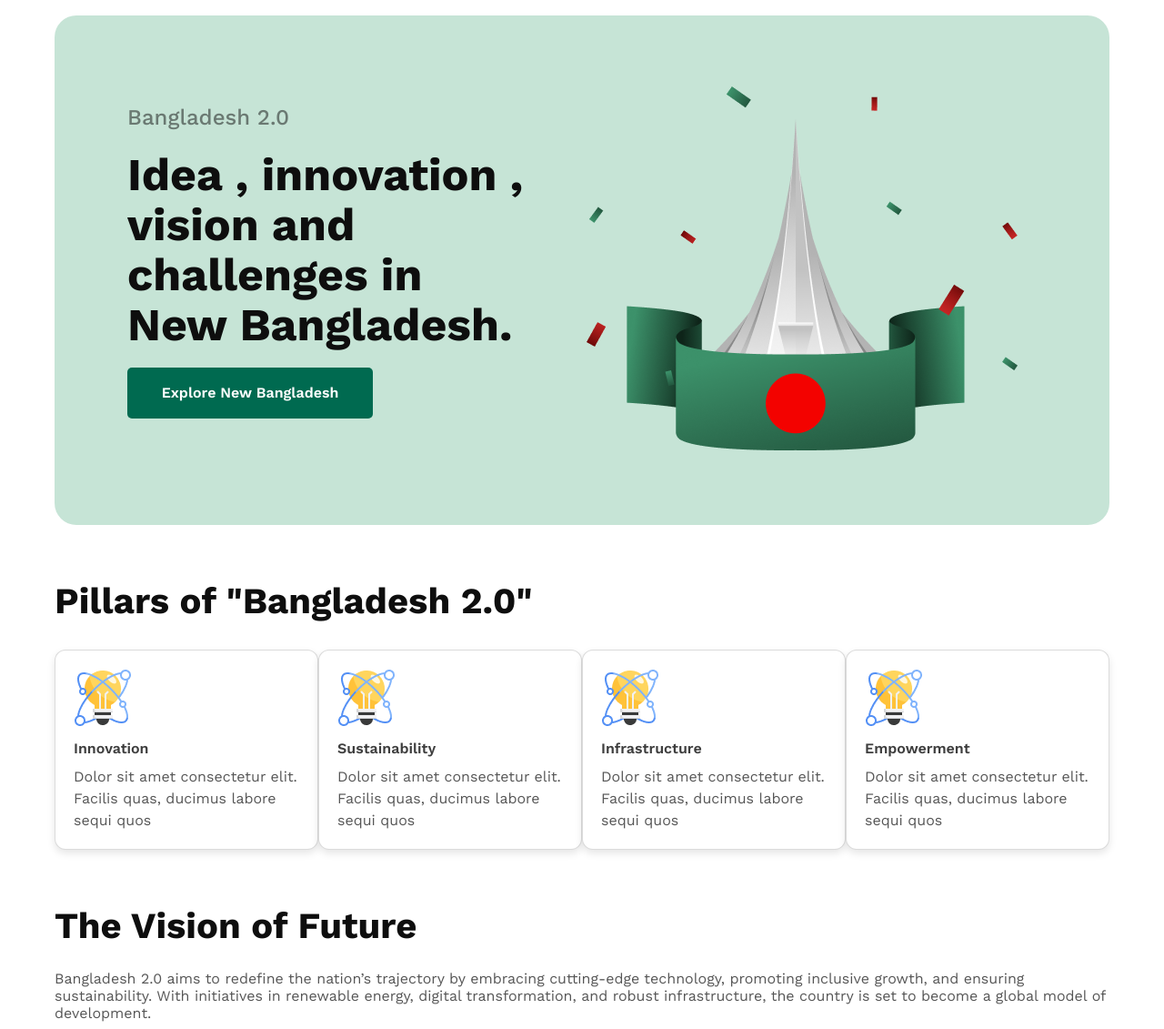
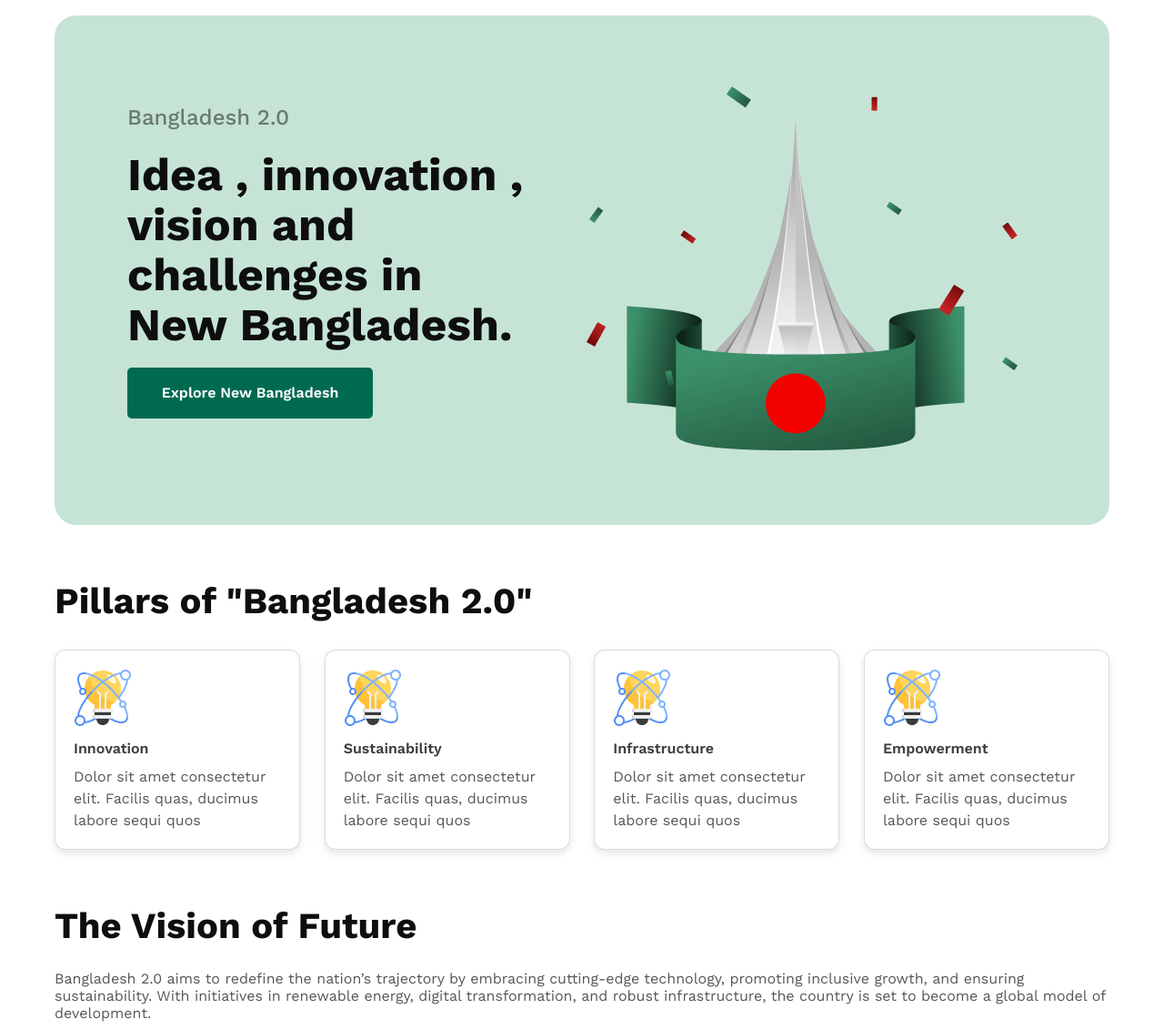
Before and after one commit to Mansurshoyab/assigment-1, a plain HTML site: page index.html in a window 1280 px wide. Shown: the part 83-1214 px from the top of the page at 91% size. Drawn offline with nearby package versions, Linux system fonts and the light colour scheme.

Commit message:
Pillar resize

```diff
--- a/style/style.css
+++ b/style/style.css
@@ -131,7 +131,7 @@ nav{
 }
 
 .pillar{
-    width: 300px;
+    width: 270px;
     height: 220px;
     box-sizing: border-box;
     background: rgb(255, 255, 255);
```
